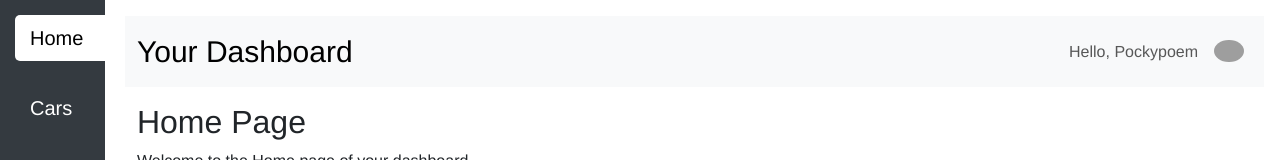
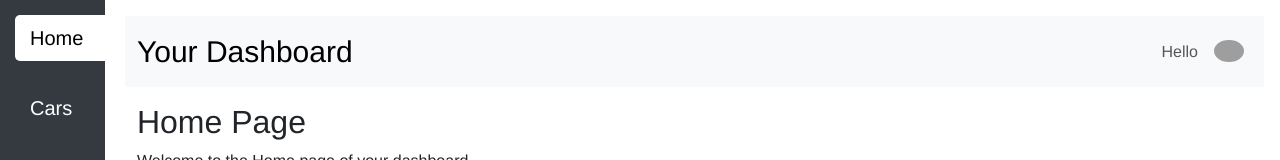
Before and after one commit to pockypoem/frontend-car-rental, a React (Vite) app: page /dashboard in a window 1280 px wide. Shown: the top 160 px of the page. Built offline with nearby package versions, Linux system fonts and the light colour scheme; sample sign-in values are in the browser's storage; grey boxes are pictures that could not be loaded.

Commit message:
chore: update nav text

```diff
--- a/src/components/NavBar.tsx
+++ b/src/components/NavBar.tsx
@@ -1,18 +1,18 @@
 import { Navbar, Nav, Container } from "react-bootstrap";
 
 type CustomNavbar = {
-    username: string,
+    // username: string,
     avatar : string
 }
 
 
-const CustomNavbar = ({ username, avatar } : CustomNavbar) => {
+const CustomNavbar = ({ avatar } : CustomNavbar) => {
     return (
         <Navbar bg="light" expand="lg">
             <Container>
                 <Navbar.Brand href="#home" style={{ fontSize: '30px' }}>Your Dashboard</Navbar.Brand>
                 <Nav className="ml-auto">
-                    <Nav.Link href="#home">Hello, {username}</Nav.Link>
+                    <Nav.Link href="#home">Hello </Nav.Link>
                     <Nav.Link href="#link">
                         <img
                             src={avatar}
```
